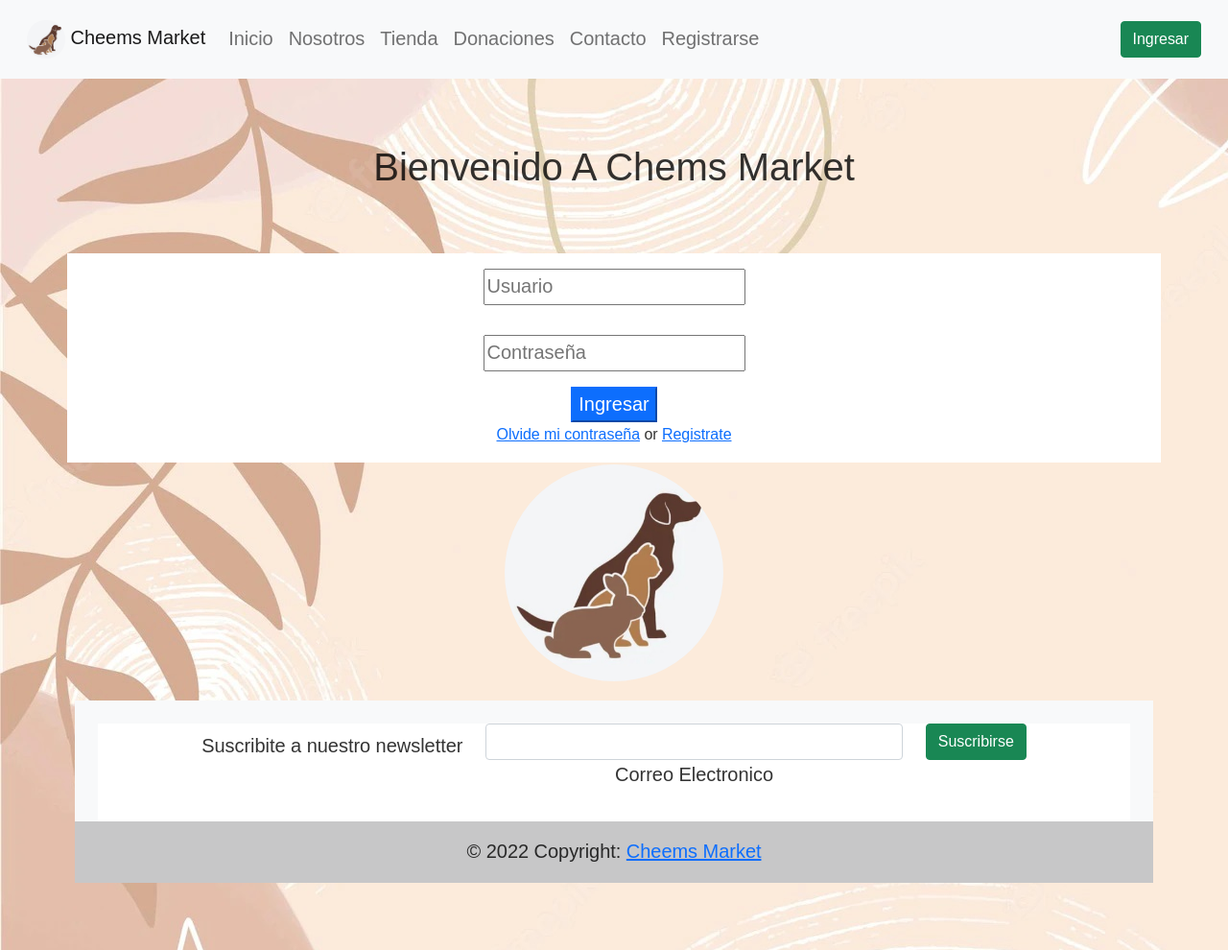
After one commit to ma-villacura/Prueba_4-Examen_PGY3121, a Django app: page /login in a window 1280 px wide. The commit adds this page. Shown: the whole page at 96% size. Run offline with Django 4.2, Linux system fonts and the light colour scheme; parts of the project's set-up code (start-up, migrations or seed data) failed here and were passed over.

Commit message:
template login / registro

```diff
--- a/prueba3/core/static/css/main.css
+++ b/prueba3/core/static/css/main.css
@@ -90,7 +90,9 @@ form{
     width: 20%;
     height: 20%;
     margin-top: 2px;
+    display:block
 }
+
 
 .welcome{
     text-align: center;
--- a/prueba3/core/templates/core/index.html
+++ b/prueba3/core/templates/core/index.html
@@ -15,21 +15,9 @@
   </head>
   <body class="conteimner fluid" background="{% static "img/background_04.jpg" %} ">
     <script src="https://cdn.jsdelivr.net/npm/bootstrap@5.1.3/dist/js/bootstrap.bundle.min.js" integrity="sha384-ka7Sk0Gln4gmtz2MlQnikT1wXgYsOg+OMhuP+IlRH9sENBO0LRn5q+8nbTov4+1p" crossorigin="anonymous"></script>
-    <!--Encabezado-->
-    <header class="conteiner-fluid bg-success fs-6 d-flex justify-content-center mb-2 fixed-top ">
-      <div class="topnav p-1">
-          <form action="">
-            <input class="text-center"  type="text" placeholder="Usuario" name="username">
-            <input class="text-center "type="password" placeholder="Contraseña" name="psw">
-            <button type="button" class="btn btn-warning p-1 mb-1">Ingresar</button>
-          </form>
-        </div>
-      </header>
-
-
 
     <!--Barra de navegacion-->
-    <nav class="navbar navbar-expand-lg navbar-light bg-light p-3 mt-5 fixed-top"menu" scr="">
+    <nav class="navbar navbar-expand-lg navbar-light bg-light p-3 mt-0 fixed-top"menu" scr="">
         <div class="container-fluid">
           <a class="navbar-brand" href="#">
               <img src= "{% static "img/logo.jpg" %} " href="index.html" width="40px" height="40px" class="rounded-pill">
@@ -60,8 +48,7 @@
               </li>
             </ol>
             <form class="d-flex">
-              <input class="form-control me-2" type="search" placeholder="Buscar" aria-label="Search">
-              <button class="btn btn-outline-success" type="submit">Buscar</button>
+              <a href="{% url 'login' %}" class="btn btn-success">Ingresar</a>
             </form>
           </div>
         </div>
--- /dev/null
+++ b/prueba3/core/templates/core/login.html
@@ -0,0 +1,32 @@
+    {%  extends 'core/index.html' %}
+    {% load static %}
+    {% block contenido %}
+
+    <div class="wrapper">
+        <div class="text-center mt-4 name">
+            <h1>Bienvenido A Chems Market</h1>
+        </div>
+        <form class="p-3 mt-3 bg" >
+            <div class="form-field d-flex align-items-center justify-content-center">
+                <span class="far fa-user"></span>
+                <input type="text" name="userName" id="userName" placeholder="Usuario">
+            </div>
+            <br>
+            <div class="form-field d-flex align-items-center justify-content-center">
+                <span class="fas fa-key"></span>
+                <input type="password" name="password" id="pwd" placeholder="Contraseña">
+            </div>
+            <div align="center">
+            <button class="btn-primary mt-3 ">Ingresar</button>
+            <br>
+        </form>
+        <div class="text-center fs-6">
+            <a href="#">Olvide mi contraseña</a> or <a href="{% url 'registrarse' %}">Registrate</a>
+        </div>
+    </div>
+        <div align="center">
+            <img src= "{% static "img/logo.jpg" %}" alt="" id="logo" >
+        </div>
+
+
+      {% endblock %}
--- a/prueba3/core/urls.py
+++ b/prueba3/core/urls.py
@@ -1,5 +1,5 @@
 from django.urls import path
-from .views import eliminar_prod, index,nosotros, tienda, contacto, donaciones, administrador,agregar_prod,modificar_prod,lista_personas, agregar_fundacion, admin_fund,modificar_fundacion,eliminar_fundacion, registrarse
+from .views import eliminar_prod, index,nosotros, tienda, contacto, donaciones, administrador,agregar_prod,modificar_prod,lista_personas, agregar_fundacion, admin_fund,modificar_fundacion,eliminar_fundacion, registrarse, login
 from django.conf import settings
 from django.conf.urls.static import static
 
@@ -19,6 +19,7 @@ urlpatterns = [
     path('modificar_fundacion',modificar_fundacion,name="modificar_fundacion"),
     path('eliminar_fundacion',eliminar_fundacion ,name="eliminar_fundacion "),
     path('registrarse',registrarse ,name="registrarse"),
+    path('login',login ,name="login"),
     ]
 
 if settings.DEBUG:
--- a/prueba3/core/views.py
+++ b/prueba3/core/views.py
@@ -19,6 +19,9 @@ def inicio(request):
 
 def nosotros(request):
     return render(request, 'core/nosotros.html')
+
+def login(request):
+    return render(request, 'core/login.html')
 
 
 def tienda(request):
--- a/prueba3/prueba3/urls.py
+++ b/prueba3/prueba3/urls.py
@@ -17,7 +17,7 @@ from xml.etree.ElementInclude import include
 from django.conf import settings
 from django.contrib import admin
 from django.urls import path, include
-from core.views import index, inicio, nosotros, tienda, contacto, donaciones, administrador, agregar_prod, modificar_prod, eliminar_prod,lista_personas,agregar_fundacion, admin_fund,modificar_fundacion,eliminar_fundacion , registrarse
+from core.views import index, inicio, nosotros, tienda, contacto, donaciones, administrador, agregar_prod, modificar_prod, eliminar_prod,lista_personas,agregar_fundacion, admin_fund,modificar_fundacion,eliminar_fundacion , registrarse, login
 
 urlpatterns = [
     path('admin/', admin.site.urls),
@@ -39,4 +39,5 @@ urlpatterns = [
     path('modificar_fundacion/<id>',modificar_fundacion,name="modificar_fundacion"),
     path('eliminar_fundacion /<id>',eliminar_fundacion ,name="eliminar_fundacion "),
     path('registrarse.html',registrarse ,name="registrarse "),
+    path('login.html',login ,name="login "),
 ]
```
Also changed, not shown: prueba3/core/templates/core/registrarse.html (+68 -11 lines), prueba3/media/img/logo.jpg (added), prueba3/media/static/img/logo.jpg (added).
